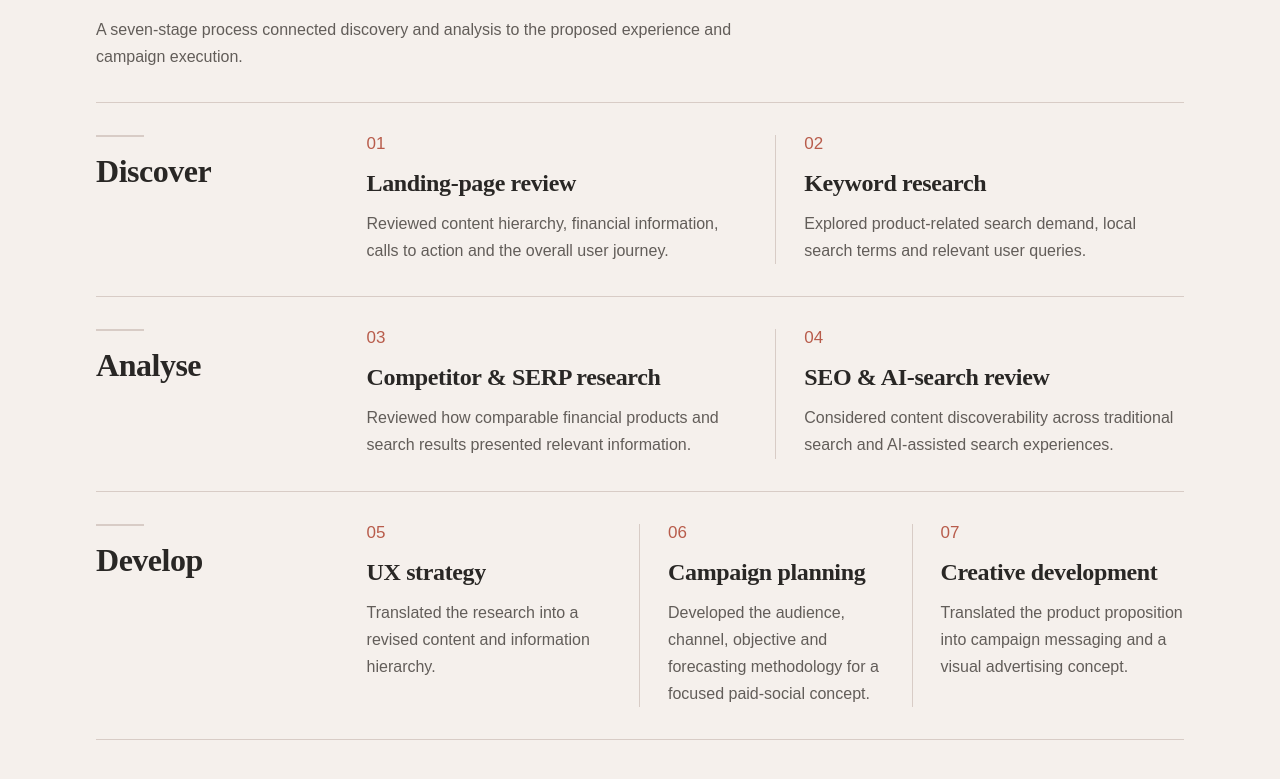
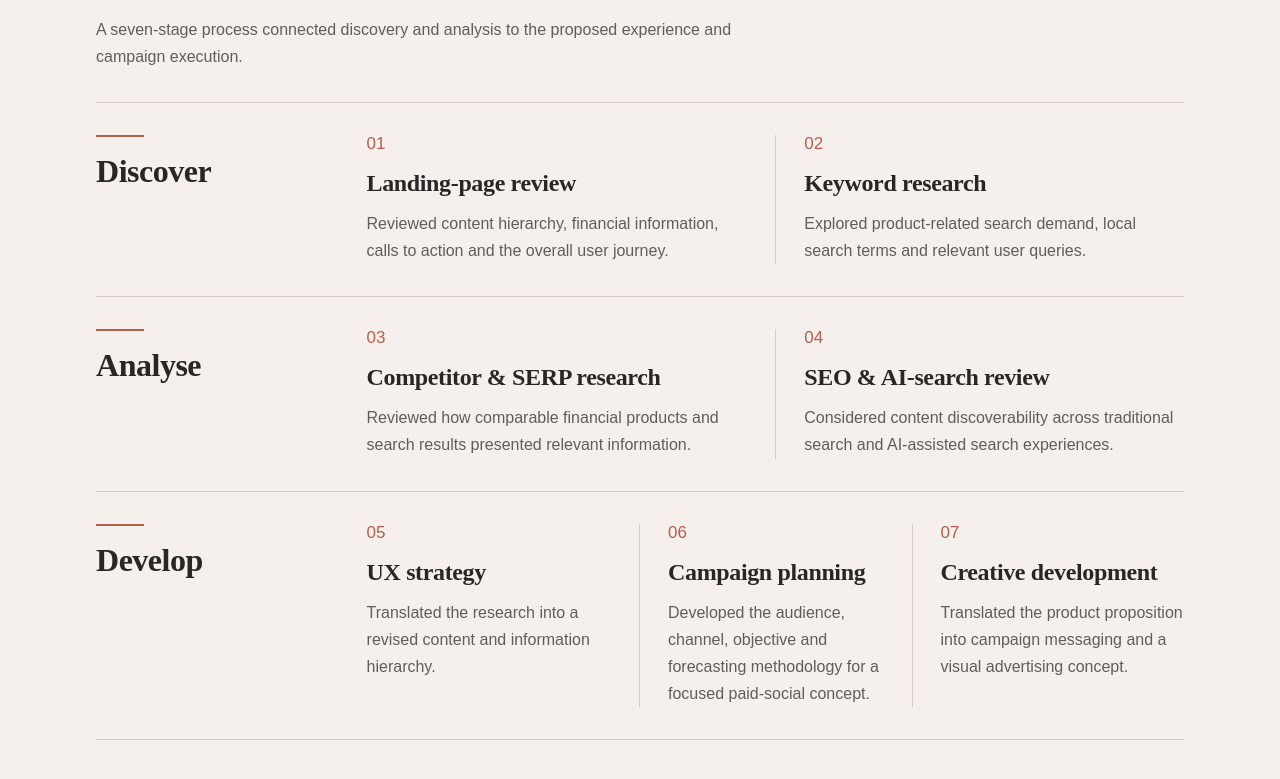
Before and after one commit to Chocolate-cereal/xueshi-marketing, a Next.js app: page /case-studies/member-first-credit-union-green-car-loan in a window 1280 px wide. Shown: the part 2703-3482 px from the top of the page. Built offline with nearby package versions, Linux system fonts and the light colour scheme.

Commit message:
Slide research phase bars across labels

```diff
--- a/app/case-studies/member-first-credit-union-green-car-loan/case-study.module.css
+++ b/app/case-studies/member-first-credit-union-green-car-loan/case-study.module.css
@@ -357,35 +357,33 @@
   transition: background-color 180ms ease;
 }
 
-.researchPhaseRule {
+.researchPhaseLabel {
+  width: fit-content;
+  max-width: 100%;
+}
+
+.researchPhaseRuleTrack {
+  --research-rule-width: 3rem;
   position: relative;
   display: block;
-  width: 3rem;
+  width: 100%;
   height: 0.125rem;
-  overflow: hidden;
-  background: var(--color-border);
-}
-
-.researchPhaseRule::after {
+}
+
+.researchPhaseRuleMotion {
   position: absolute;
-  inset: 0;
+  inset-block: 0;
+  left: 0;
+  display: block;
+  width: calc(100% - var(--research-rule-width));
+  transition: transform 520ms var(--mfcu-ease-in-out);
+}
+
+.researchPhaseRule {
+  display: block;
+  width: var(--research-rule-width);
+  height: 100%;
   background: #b85c4b;
-  content: "";
-  transform: translateX(100%);
-}
-
-@keyframes researchPhaseRuleSweep {
-  0% {
-    transform: translateX(100%);
-  }
-
-  50% {
-    transform: translateX(-100%);
-  }
-
-  100% {
-    transform: translateX(100%);
-  }
 }
 
 .page .researchPhase {
@@ -1714,8 +1712,8 @@
     background-color: color-mix(in srgb, var(--color-accent-soft) 25%, transparent);
   }
 
-  .researchPhaseBlock:hover .researchPhaseRule::after {
-    animation: researchPhaseRuleSweep 420ms var(--mfcu-ease-in-out) both;
+  .researchPhaseBlock:hover .researchPhaseRuleMotion {
+    transform: translateX(100%);
   }
 
   .redesignDetail,
@@ -1790,7 +1788,8 @@
     opacity: 0;
   }
 
-  .researchPhaseBlock:hover .researchPhaseRule::after {
-    animation: none;
-  }
-}
+  .researchPhaseBlock:hover .researchPhaseRuleMotion {
+    transform: none;
+    transition: none;
+  }
+}
--- a/app/case-studies/member-first-credit-union-green-car-loan/page.tsx
+++ b/app/case-studies/member-first-credit-union-green-car-loan/page.tsx
@@ -487,12 +487,14 @@ export default function MemberFirstGreenCarLoanCaseStudy() {
               className={`${styles.researchPhaseBlock} grid border-b border-border px-0 py-8 md:grid-cols-[minmax(0,0.22fr)_minmax(0,0.78fr)] md:gap-10`}
             >
               <div className="pb-7 md:pb-0">
-                <span className={styles.researchPhaseRule} aria-hidden="true" />
-                <h3
-                  className={styles.researchPhase}
-                >
-                  {phase.title}
-                </h3>
+                <div className={styles.researchPhaseLabel}>
+                  <span className={styles.researchPhaseRuleTrack} aria-hidden="true">
+                    <span className={styles.researchPhaseRuleMotion}>
+                      <span className={styles.researchPhaseRule} />
+                    </span>
+                  </span>
+                  <h3 className={styles.researchPhase}>{phase.title}</h3>
+                </div>
               </div>
 
               <ol
```
